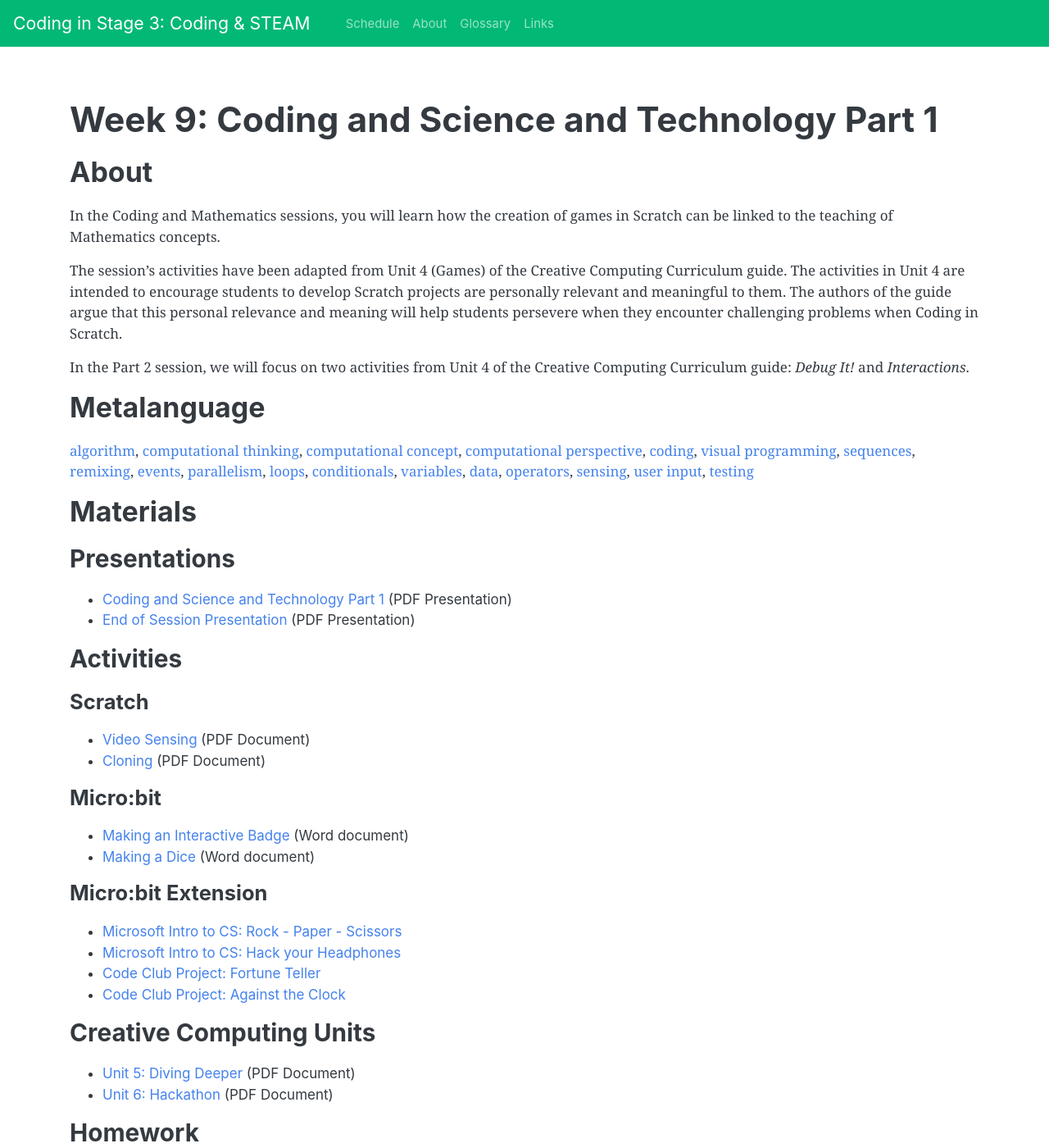
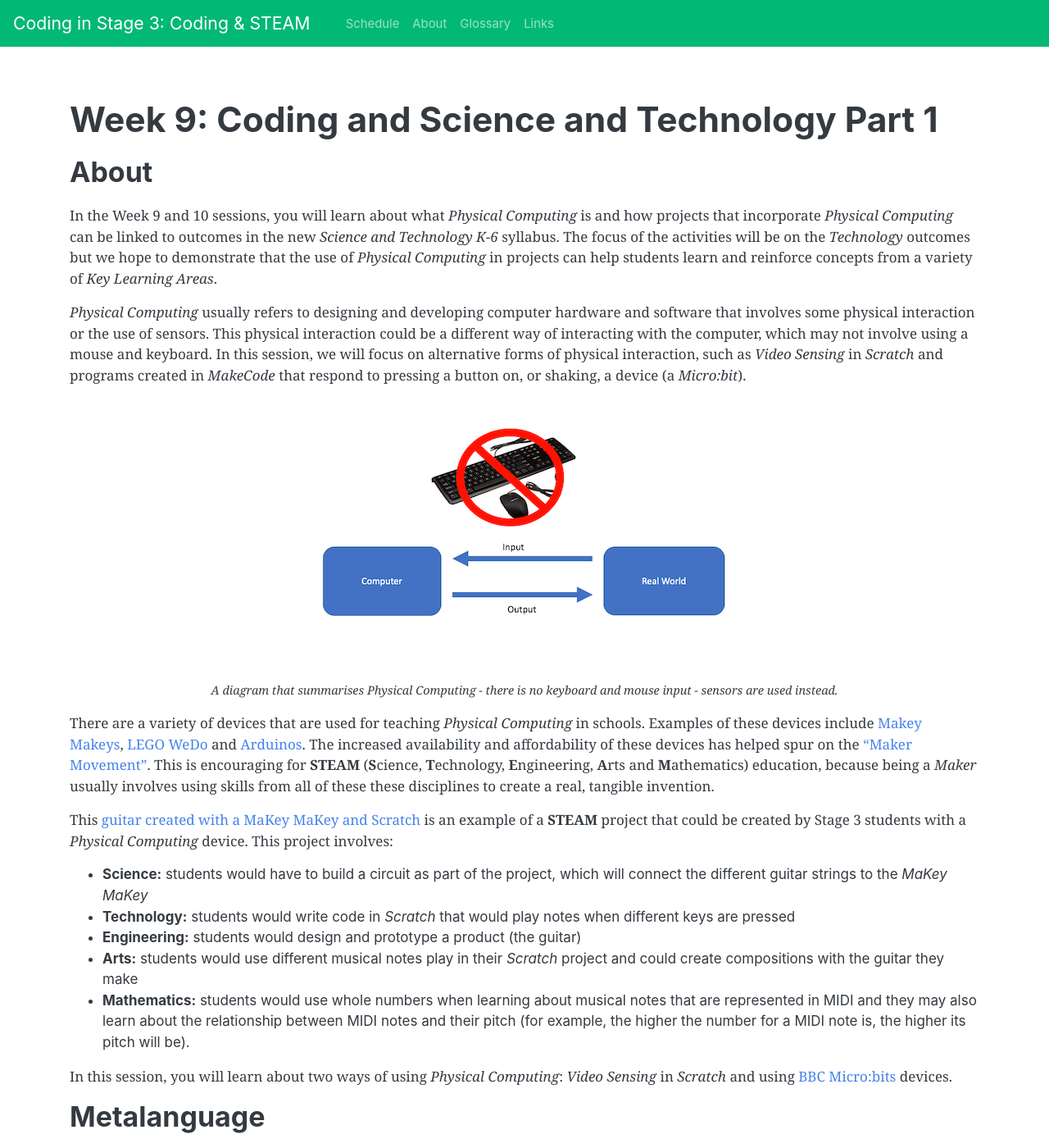
Before and after one commit to cs4s/2018, a Jekyll site: the page built from steam/week-9/index.md, in a window 1280 px wide and 1400 px high. Shown: the whole window at 82% size. Built offline with Jekyll 4.4.1, drawn with Linux system fonts in a browser that asks for light colours.

Commit message:
Changes STEAM Week 9 to include introduction to session

```diff
--- a/steam/week-9/index.md
+++ b/steam/week-9/index.md
@@ -7,13 +7,31 @@ title: Week 9 - Coding & STEAM - Coding in Stage 3
 
 ## About
 
-In the Coding and Mathematics sessions, you will learn how the creation of games in Scratch can be linked to the teaching of Mathematics concepts.
+In the Week 9 and 10 sessions, you will learn about what *Physical Computing* is and how projects that incorporate *Physical Computing* can be linked to outcomes in the new *Science and Technology K-6* syllabus.
+The focus of the activities will be on the *Technology* outcomes but we hope to demonstrate that the use of *Physical Computing* in projects can help students learn and reinforce concepts from a variety of *Key Learning Areas*.
 
-The session’s activities have been adapted from Unit 4 (Games) of the Creative Computing Curriculum guide.
-The activities in Unit 4 are intended to encourage students to develop Scratch projects are personally relevant and meaningful to them.
-The authors of the guide argue that this personal relevance and meaning will help students persevere when they encounter challenging problems when Coding in Scratch.
+*Physical Computing* usually refers to designing and developing computer hardware and software that involves some physical interaction or the use of sensors.
+This physical interaction could be a different way of interacting with the computer, which may not involve using a mouse and keyboard.
+In this session, we will focus on alternative forms of physical interaction, such as *Video Sensing* in *Scratch* and programs created in *MakeCode* that respond to pressing a button on, or shaking, a device (a *Micro:bit*).
 
-In the Part 2 session, we will focus on two activities from Unit 4 of the Creative Computing Curriculum guide: *Debug It!* and *Interactions*.
+![](images/no_keyboard.png){: .pc-diagram }
+{: .text-center }
+<br />
+*A diagram that summarises Physical Computing - there is no keyboard and mouse input - sensors are used instead.*{: .description}
+{: .text-center }
+
+There are a variety of devices that are used for teaching *Physical Computing* in schools.
+Examples of these devices include [Makey Makeys](https://makeymakey.com/), [LEGO WeDo](https://education.lego.com/en-us/elementary/shop/wedo-2) and [Arduinos](https://www.arduino.cc/). The increased availability and affordability of these devices has helped spur on the ["Maker Movement"](https://www.techopedia.com/definition/28408/maker-movement). This is encouraging for **STEAM** (**S**cience, **T**echnology, **E**ngineering, **A**rts and **M**athematics) education, because being a *Maker* usually involves using skills from all of these these disciplines to create a real, tangible invention.
+
+This [guitar created with a MaKey MaKey and Scratch](https://arraywhiz52446.wordpress.com/2015/05/28/k-2-makey-makey-project-part-i/) is an example of a **STEAM** project that could be created by Stage 3 students with a *Physical Computing* device. This project involves:
+
+- **Science:** students would have to build a circuit as part of the project, which will connect the different guitar strings to the *MaKey MaKey*
+- **Technology:** students would write code in *Scratch* that would play notes when different keys are pressed
+- **Engineering:** students would design and prototype a product (the guitar)
+- **Arts:** students would use different musical notes play in their *Scratch* project and could create compositions with the guitar they make
+- **Mathematics:** students would use whole numbers when learning about musical notes that are represented in MIDI and they may also learn about the relationship between MIDI notes and their pitch (for example, the higher the number for a MIDI note is, the higher its pitch will be).
+
+In this session, you will learn about two ways of using *Physical Computing*: *Video Sensing* in *Scratch* and using [BBC Micro:bits](http://microbit.org/) devices.
 
 ## Metalanguage
 
@@ -77,7 +95,7 @@ In that case, please send an email with the completed template to Daniel.
 
 - [Some Reflections on Designing Construction Kits for Kids ](https://web.media.mit.edu/~mres/papers/IDC-2005.pdf){:target="_blank"}
 - [Physical Computing and its Scope – Towards a Constructionist Computer Science Curriculum with Physical Computing](https://files.eric.ed.gov/fulltext/EJ1064332.pdf){:target="_blank"}
-- [Digital Fabrication and ‘Making’ in Education: The Democratization of Invention](https://s3.amazonaws.com/academia.edu.documents/30555959/Blikstein-2013-Making_The_Democratization_of_Invention.pdf?AWSAccessKeyId=AKIAIWOWYYGZ2Y53UL3A&Expires=1532506290&Signature=YTpXnx0nw2ok4mVsVMAdvz3OF9A%3D&response-content-disposition=inline%3B%20filename%3DDigital_Fabrication_and_Making_in_Educat.pdf){:target="_blank"}
+- [Digital Fabrication and 'Making' in Education: The Democratization of Invention](https://s3.amazonaws.com/academia.edu.documents/30555959/Blikstein-2013-Making_The_Democratization_of_Invention.pdf?AWSAccessKeyId=AKIAIWOWYYGZ2Y53UL3A&Expires=1532506290&Signature=YTpXnx0nw2ok4mVsVMAdvz3OF9A%3D&response-content-disposition=inline%3B%20filename%3DDigital_Fabrication_and_Making_in_Educat.pdf){:target="_blank"}
 
 ## Session Outcomes
 
@@ -148,8 +166,6 @@ In that case, please send an email with the completed template to Daniel.
 | Creative and Creative Thinking Capability Element                       | How this Element is addressed                                                                                                                                                                                                                                                                                                               |
 |:------------------------------------------------------------------------|:--------------------------------------------------------------------------------------------------------------------------------------------------------------------------------------------------------------------------------------------------------------------------------------------------------------------------------------------|
 | Inquiring – identifying, exploring and organising information and ideas | In this session, you will learn about how *Micro:bits* (and similar *Physical Computing* devices) can be used as part of scientific experiments. If you ran a project in which your students planned and conducted a scientific experiment, they could use the *Micro:bits'* sensors to collect data related to the subject of the inquiry. |
-|                                                                         |                                                                                                                                                                                                                                                                                                                                             |
-|                                                                         |                                                                                                                                                                                                                                                                                                                                             |
 {: .table .table-striped .table-bordered}
 
 
```
Also changed, not shown: css/main.min.css, steam/week-9/images/no_keyboard.png (added).
